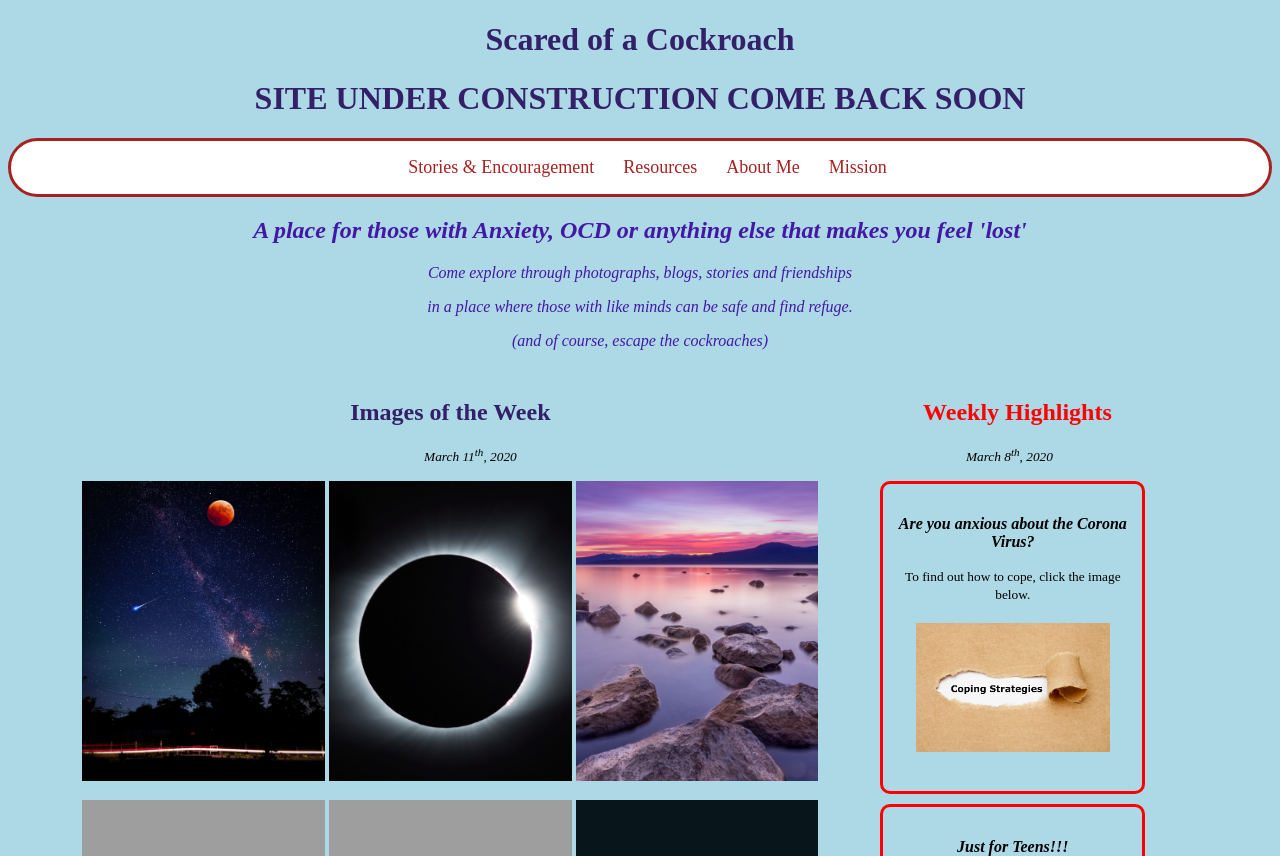
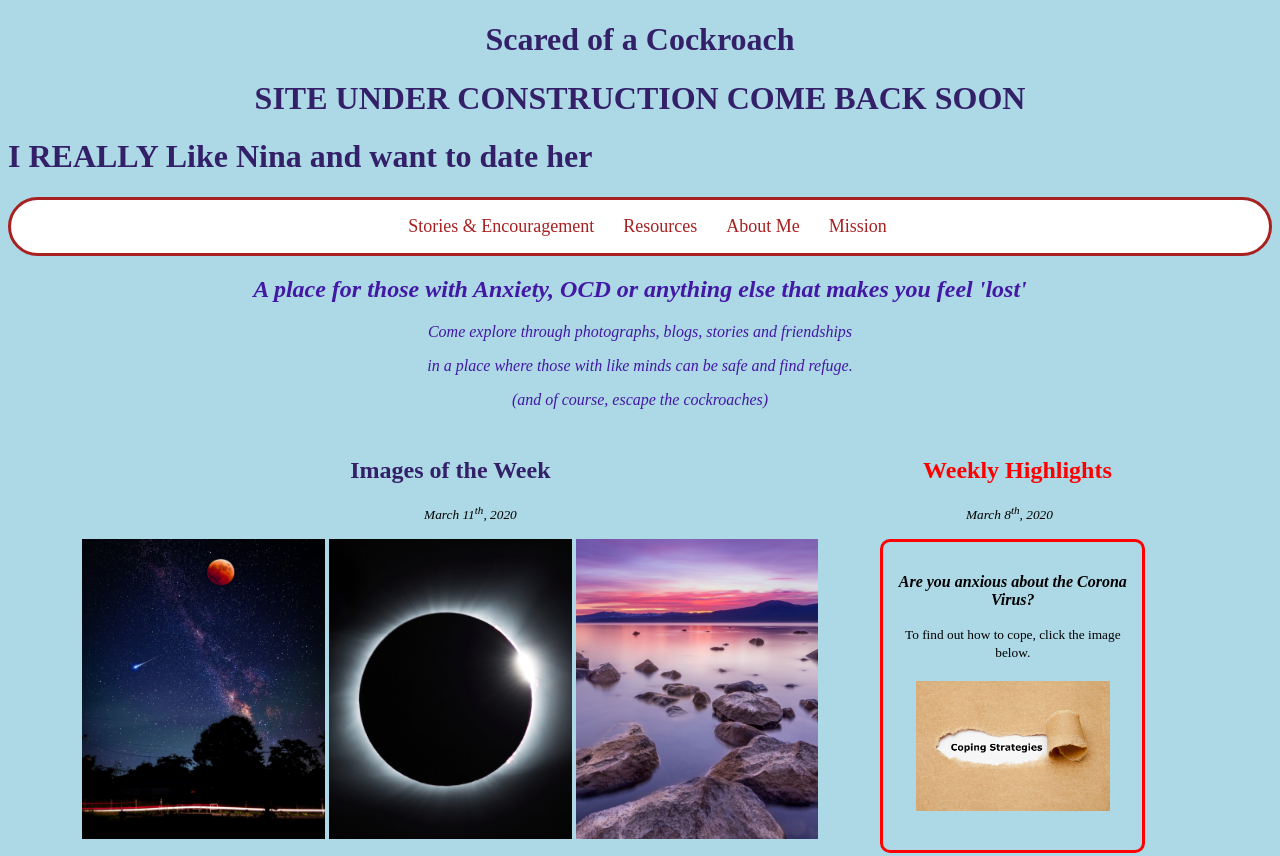
Before and after one commit to careyleiterman/a-wolf-often-dreams, a plain HTML site: page index.html in a window 1280 px wide. Shown: the top 856 px of the page. Drawn offline with Linux system fonts and the light colour scheme; grey boxes are pictures that could not be loaded.

Commit message:
Nina Update

```diff
--- a/index.html
+++ b/index.html
@@ -17,6 +17,8 @@
                     Scared of a Cockroach
                 </h1>
                 <h1 class="roach">SITE UNDER CONSTRUCTION COME BACK SOON</h1>
+
+                <h1>I REALLY Like Nina and want to date her</h1>
             </div>
 
             <div class="navmenu">
@@ -69,7 +71,7 @@
                         <small>To find out how to cope, click the image below.</small>
                     </p>
                     <p>
-                        <a href="https://www.health.harvard.edu/blog/coping-with-coronavirus-anxiety-2020031219183" target="_blank"><img class="test" src="images/misc/corona.jpg" alt="corona image"></a>
+                        <a href="https://www.health.harvard.edu/blog/coping-with-coronavirus-anxiety-2020031219183" target="_blank"><img class="test" src="images/misc/Corona.jpg" alt="corona image"></a>
                     </p>
                 </div>
                 <div class="highlights2">
@@ -77,7 +79,7 @@
                         <strong><em>Just for Teens!!!</em></strong>
                     </p>
                     <p>
-                        <a href="https://www.theguardian.com/world/2020/mar/12/coronavirus-outbreak-tik-tok-memes" target="_blank"><img class="test" src="images/misc/corona2.jpg" alt="coping image"></a>
+                        <a href="https://www.theguardian.com/world/2020/mar/12/coronavirus-outbreak-tik-tok-memes" target="_blank"><img class="test" src="images/misc/Corona2.jpg" alt="coping image"></a>
                     </p>
                  </div>
             </div>
```
